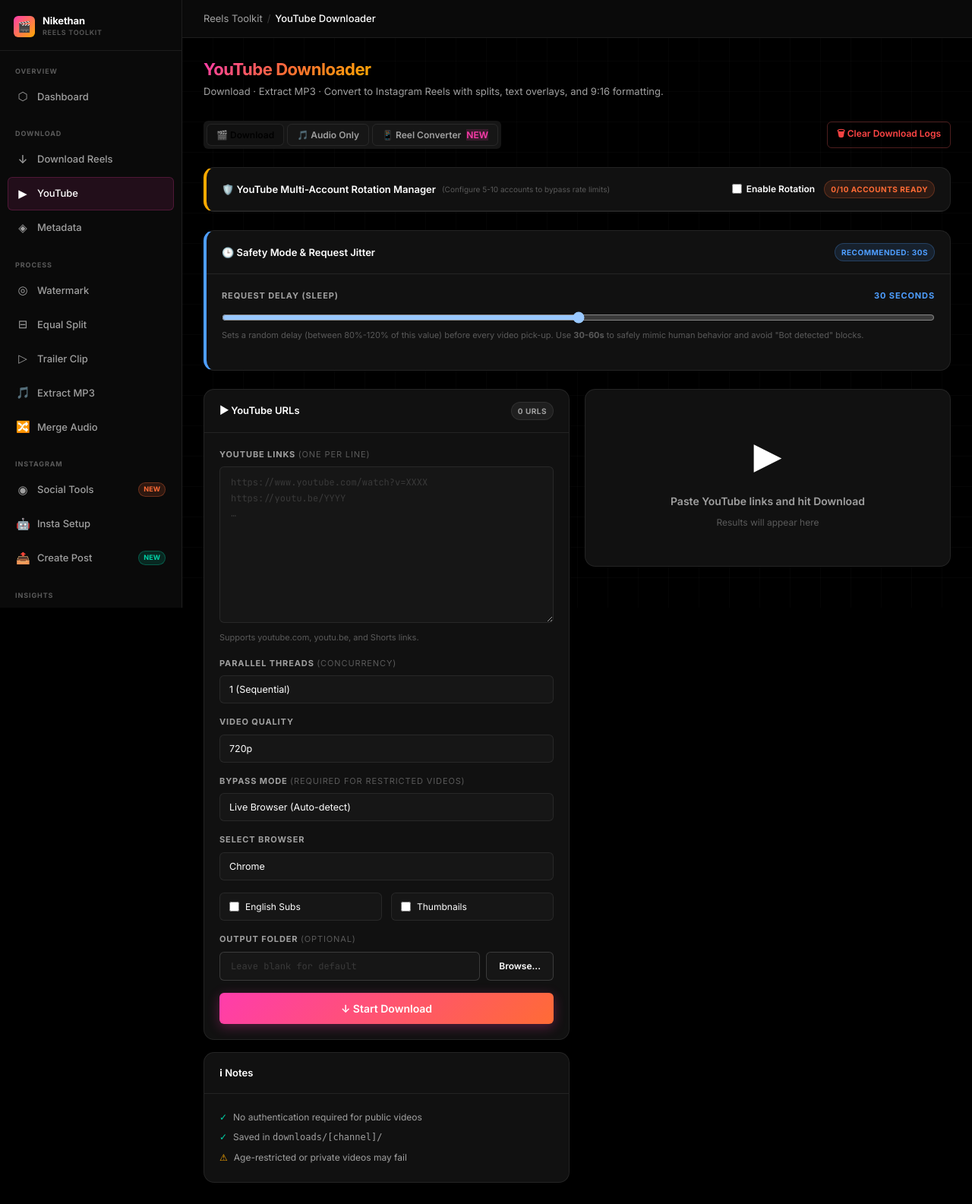
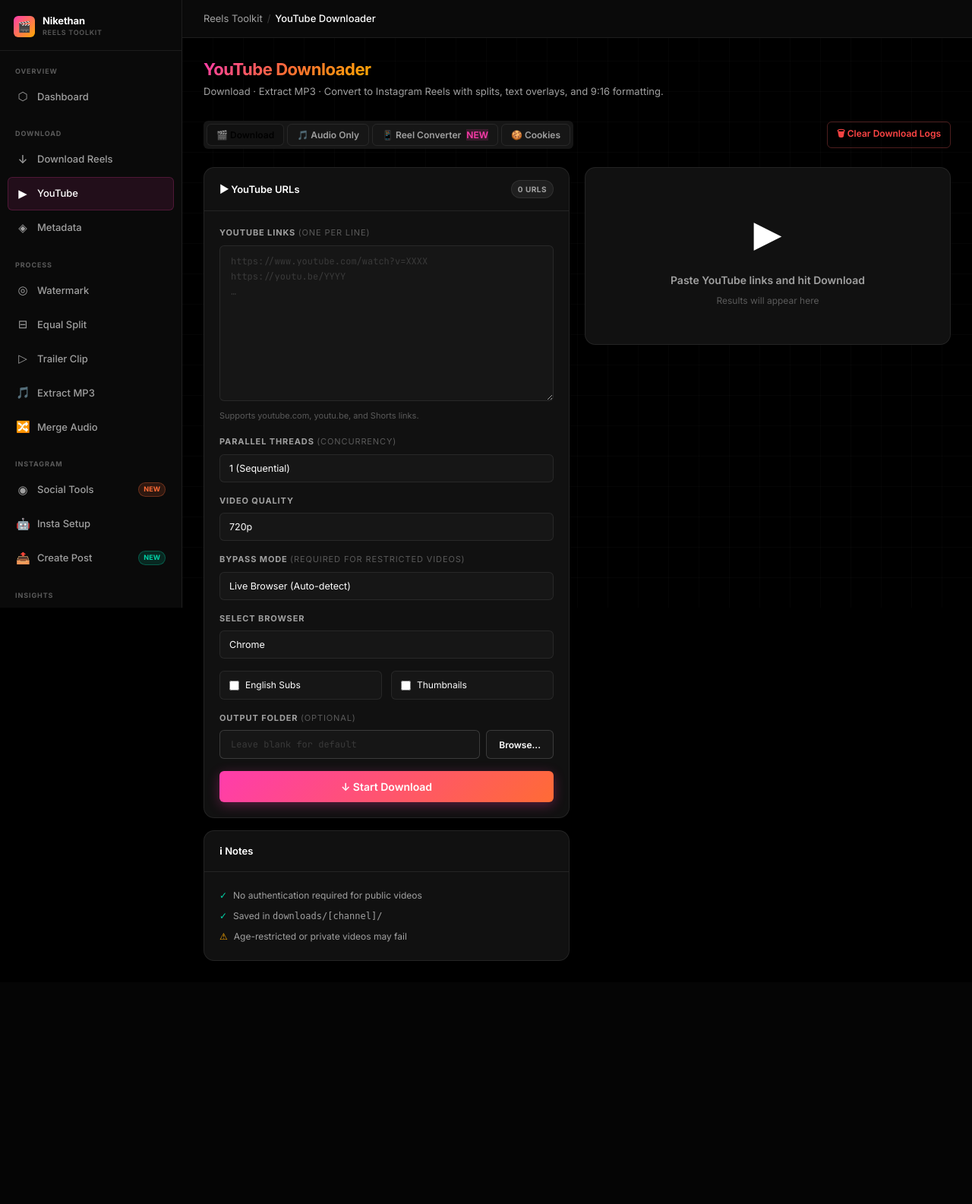
Before and after one commit to kingniranjan123/xtools-mini, a Flask app: page /youtube in a window 1280 px wide. Shown: the whole page at 76% size. After the commit the page ends 1265 px from the top, so only its background shows below. Run offline with Flask 3, Linux system fonts and the light colour scheme; the visitor is signed in with stand-in values (Sample User, id 1); data comes from the database, SQL or seed files in the repository; data that the repository does not hold is empty; some libraries are stand-ins or nearby versions.

Commit message:
refactor: Cookies tab consolidation and cookie deletion fixes

```diff
--- a/app.py
+++ b/app.py
@@ -2140,7 +2140,18 @@
     '''
     row = db.execute(query, (two_hours_ago,)).fetchone()
     db.close()
-    return dict(row) if row else None
+    if not row:
+        return None
+    acc = dict(row)
+    # Guard: cookie file must actually exist on disk
+    if not acc.get('cookie_path') or not os.path.isfile(acc['cookie_path']):
+        # Mark as expired so it's skipped next time
+        db2 = sqlite3.connect(DB_PATH)
+        db2.execute("UPDATE youtube_accounts SET status='expired', cookie_path=NULL WHERE id=?", (acc['id'],))
+        db2.commit()
+        db2.close()
+        return None
+    return acc
 
 def _update_yt_account_usage(acc_id, success=True, error_msg=""):
     """Update usage count or flag rate limits."""
@@ -2237,7 +2248,8 @@
     row = db.execute('SELECT cookie_path FROM youtube_accounts WHERE id=?', (acc_id,)).fetchone()
     if row and row['cookie_path'] and os.path.isfile(row['cookie_path']):
         os.remove(row['cookie_path'])
-    db.execute('UPDATE youtube_accounts SET cookie_path=NULL, status="ok", first_error_at=NULL WHERE id=?', (acc_id,))
+    # Mark as expired — do NOT reset to 'ok' since cookies are gone
+    db.execute("UPDATE youtube_accounts SET cookie_path=NULL, status='expired', first_error_at=NULL WHERE id=?", (acc_id,))
     db.commit()
     return jsonify({'ok': True})
 
--- a/templates/youtube.html
+++ b/templates/youtube.html
@@ -17,16 +17,57 @@
       📱 Reel Converter
       <span class="nav-badge" style="background:rgba(255,60,172,.15);color:#ff3cac;border-color:rgba(255,60,172,.3);">NEW</span>
     </button>
+    <button class="btn btn-sm btn-ghost" id="ytab-cookies-btn" onclick="switchYTab('cookies')">🍪 Cookies</button>
   </div>
   <button class="btn btn-sm btn-ghost" style="color:var(--accent-red); border:1px solid rgba(255,100,100,0.3);" onclick="clearYTLogs()">🗑 Clear Download Logs</button>
 </div>
 
- <!-- ════════ YouTube Multi-Account Rotation Manager ════════ -->
- <div class="card" style="margin-bottom:24px; border-left:4px solid var(--accent-gold);">
-   <div class="card-header" style="cursor:pointer;" onclick="toggleDocs('yt-rotation-mgr')">
-     <div class="card-title" style="display:flex;align-items:center;gap:8px;">
-       🛡️ YouTube Multi-Account Rotation Manager
-       <span style="font-size:10px;font-weight:400;color:var(--text-muted);">(Configure 5-10 accounts to bypass rate limits)</span>
+ <!-- ════════ TAB 4: COOKIES ════════ -->
+ <div id="ytab-cookies" style="display:none;">
+
+   <!-- Global Cookie Upload -->
+   <div class="card" style="margin-bottom:24px; border-left:4px solid var(--accent-green);">
+     <div class="card-header">
+       <div class="card-title">🌐 Global Cookie File <span style="font-size:10px;font-weight:400;color:var(--text-muted);">(Used by all YouTube operations)</span></div>
+       <div style="display:flex;align-items:center;gap:10px;">
+         <span id="cookie-status-badge" class="badge badge-gray">Not Uploaded</span>
+         <button id="btn-clear-cookies" class="btn btn-ghost btn-sm" style="color:var(--accent-red);display:none;" onclick="clearCookies()">🗑 Clear</button>
+       </div>
+     </div>
+     <div class="card-body">
+       <div class="form-hint" style="margin-bottom:14px;">Upload a single <code>cookies.txt</code> to authenticate <b>all</b> YouTube downloads, reel conversions, and audio exports — no per-tab settings needed.</div>
+       <div style="display:flex;gap:10px;align-items:center;flex-wrap:wrap;">
+         <input type="file" id="global-cookie-file" accept=".txt" style="display:none;" onchange="handleCookieUpload(this)">
+         <button class="btn btn-secondary" onclick="document.getElementById('global-cookie-file').click()">📁 Upload cookies.txt</button>
+         <div class="form-hint" style="margin:0;">Export from YouTube while logged in using <b>"Get cookies.txt LOCALLY"</b> browser extension.</div>
+       </div>
+     </div>
+   </div>
+
+   <!-- Safety Mode -->
+   <div class="card" style="margin-bottom:24px; border-left:4px solid var(--accent-blue);">
+     <div class="card-header">
+       <div class="card-title">🕒 Safety Mode &amp; Request Jitter</div>
+       <div class="badge badge-blue">Recommended: 30s</div>
+     </div>
+     <div class="card-body">
+       <div class="form-group">
+         <label class="form-label" style="display:flex; justify-content:space-between;">
+           <span>Request Delay (Sleep)</span>
+           <span id="delay-val" style="color:var(--accent-blue); font-weight:bold;">30 seconds</span>
+         </label>
+         <input type="range" class="form-input" id="yt-delay" min="0" max="60" step="1" value="30"
+                style="padding:0; height:8px;" oninput="updateDelayDisplay(this.value)">
+         <div class="form-hint">Sets a random delay (80%–120% of value) before each video. Use <b>30–60s</b> to avoid bot detection.</div>
+       </div>
+     </div>
+   </div>
+
+   <!-- Rotation Manager -->
+   <div class="card" style="margin-bottom:24px; border-left:4px solid var(--accent-gold);">
+     <div class="card-header" style="cursor:pointer;" onclick="toggleDocs('yt-rotation-mgr')">
+       <div class="card-title" style="display:flex;align-items:center;gap:8px;">
+         🛡️ Multi-Account Rotation
      </div>
      <div style="display:flex;gap:12px;align-items:center;">
        <label style="display:flex;align-items:center;gap:6px;font-size:12px;font-weight:600;cursor:pointer;">
@@ -56,7 +97,10 @@
    </div>
  </div>
 
- <!-- YouTube Account Edit Modal -->
+
+ </div><!-- /ytab-cookies -->
+
+ <!-- YouTube Account Edit Modal (fixed overlay — outside all tabs) -->
  <div id="yt-acc-modal" style="display:none; position:fixed; inset:0; z-index:9999; background:rgba(0,0,0,0.75); align-items:center; justify-content:center; backdrop-filter:blur(4px);">
     <div class="card" style="width:100%; max-width:500px; margin:20px;">
       <div class="card-header">
@@ -86,27 +130,7 @@
     </div>
  </div>
 
- <!-- ════════ Safety & Rate Limit Settings ════════ -->
- <div class="card" style="margin-bottom:24px; border-left:4px solid var(--accent-blue);">
-   <div class="card-header">
-     <div class="card-title">🕒 Safety Mode & Request Jitter</div>
-     <div class="badge badge-blue">Recommended: 30s</div>
-   </div>
-   <div class="card-body">
-     <div class="form-group">
-       <label class="form-label" style="display:flex; justify-content:space-between;">
-         <span>Request Delay (Sleep)</span>
-         <span id="delay-val" style="color:var(--accent-blue); font-weight:bold;">30 seconds</span>
-       </label>
-       <input type="range" class="form-input" id="yt-delay" min="0" max="60" step="1" value="30"
-              style="padding:0; height:8px;" oninput="updateDelayDisplay(this.value)">
-       <div class="form-hint">
-         Sets a random delay (between 80%-120% of this value) before every video pick-up.
-         Use <b>30-60s</b> to safely mimic human behavior and avoid "Bot detected" blocks.
-       </div>
-     </div>
-   </div>
- </div>
+
 
 <!-- ═══════════════════════════════════
      TAB 1: VIDEO DOWNLOAD
@@ -244,28 +268,13 @@
           <textarea class="form-textarea mono" id="yt-audio-urls" rows="7" placeholder="https://www.youtube.com/watch?v=XXXX&#10;…"></textarea>
         </div>
         <div class="form-group">
-          <label class="form-label">Bypass Mode</label>
-          <select class="form-select" id="yta-cookie-mode" onchange="toggleBrowserSelector('yta')">
-            <option value="browser">Live Browser</option>
-            <option value="file">Static Cookie File</option>
-            <option value="none" selected>None</option>
-          </select>
-        </div>
-        <div class="form-group" id="yta-browser-wrap" style="display:none;">
-          <label class="form-label">Select Browser</label>
-          <select class="form-select" id="yta-browser">
-            <option value="chrome" selected>Chrome</option>
-            <option value="edge">Edge</option>
-            <option value="firefox">Firefox</option>
-          </select>
-        </div>
-        <div class="form-group">
           <label class="form-label">Output Folder (optional)</label>
           <div style="display:flex;gap:8px;">
             <input class="form-input mono" id="yt-audio-dir" type="text" placeholder="Leave blank for default" value="{{ settings.get('dir_yt', '') }}" onchange="saveDefaultDir('dir_yt', this.value)">
             <button class="btn btn-secondary btn-sm" onclick="browseFolder('yt-audio-dir', 'dir_yt')" style="white-space:nowrap;padding:8px 16px;">Browse...</button>
           </div>
         </div>
+        <div class="form-hint" style="margin-bottom:12px;">🍪 Using global cookie from <b>Cookies</b> tab. <a href="#" onclick="switchYTab('cookies'); return false;" style="color:var(--accent);">Manage cookies →</a></div>
         <button class="btn btn-primary btn-full btn-lg" id="yt-audio-btn" onclick="startYTAudio()">🎵 Extract MP3</button>
       </div>
     </div>
@@ -326,22 +335,7 @@
               <option value="best">Best available</option>
             </select>
           </div>
-          <div class="form-group">
-            <label class="form-label">Bypass Mode</label>
-            <select class="form-select" id="reel-cookie-mode" onchange="toggleBrowserSelector('reel')">
-              <option value="browser">Live Browser</option>
-              <option value="file">Static Cookie File</option>
-              <option value="none" selected>None</option>
-            </select>
-          </div>
-          <div class="form-group" id="reel-browser-wrap" style="display:none;">
-            <label class="form-label">Select Browser</label>
-            <select class="form-select" id="reel-browser">
-              <option value="chrome" selected>Chrome</option>
-              <option value="edge">Edge</option>
-              <option value="firefox">Firefox</option>
-            </select>
-          </div>
+          <div class="form-hint">🍪 Using global cookie from <b>Cookies</b> tab. <a href="#" onclick="switchYTab('cookies'); return false;" style="color:var(--accent);">Manage cookies →</a></div>
         </div>
 
         <!-- Local source -->
@@ -768,11 +762,12 @@
 
 // ── Tab switch ────────────────────────────────────────────────
 function switchYTab(t) {
-  ['dl','audio','reel'].forEach(id => {
+  ['dl','audio','reel','cookies'].forEach(id => {
     const el = document.getElementById('ytab-'+id); if(el) el.style.display = id===t?'block':'none';
     const b  = document.getElementById('ytab-'+id+'-btn');
     if(b){ b.classList.toggle('active',id===t); b.style.background=id===t?'var(--bg-card)':'transparent'; b.style.border=id===t?'1px solid var(--border)':'none'; }
   });
+  if(t === 'cookies') loadYTAccounts();
 }
 function setReelSource(s) {
   _reelSource = s;
@@ -920,8 +915,7 @@
       yt_urls: urls,
       source: 'youtube',
       output_dir: outDir,
-      browser: document.getElementById('yta-browser').value,
-      cookie_mode: document.getElementById('yta-cookie-mode').value,
+      cookie_mode: 'file',
       request_delay: parseFloat(document.getElementById('yt-delay').value),
       use_rotation: _ytRotationActive
   };
@@ -982,8 +976,7 @@
                   overlay_image_zoom: overlayZoomPct / 100.0,
                   overlay_image_comp_pct: overlayCompPct,
                   delete_source: deleteSource,
-                  browser: document.getElementById('reel-browser')?.value,
-                  cookie_mode: document.getElementById('reel-cookie-mode')?.value,
+                  cookie_mode: 'file',
                   request_delay: parseFloat(document.getElementById('yt-delay').value),
                   use_rotation: _ytRotationActive};
 
@@ -1116,26 +1109,18 @@
 document.addEventListener('DOMContentLoaded', () => {
    checkCookieStatus();
 
-   // Restore delay
+   // Restore delay (element is inside Cookies tab but still in DOM — safe to set value)
    const savedDelay = localStorage.getItem('yt-delay');
    if(savedDelay){
-      document.getElementById('yt-delay').value = savedDelay;
-      updateDelayDisplay(savedDelay);
+      const delayEl = document.getElementById('yt-delay');
+      if(delayEl) { delayEl.value = savedDelay; updateDelayDisplay(savedDelay); }
    }
 
-   // Restore selections
-   ['yt','yta','reel'].forEach(p => {
-      const mode = localStorage.getItem(p+'-cookie-mode');
-      const br   = localStorage.getItem(p+'-browser');
-      if(mode) {
-         const el = document.getElementById(p+'-cookie-mode');
-         if(el) { el.value = mode; toggleBrowserSelector(p); }
-      }
-      if(br) {
-         const el = document.getElementById(p+'-browser');
-         if(el) el.value = br;
-      }
-   });
+   // Restore browser selector for Download tab only (audio/reel bypass dropdowns removed)
+   const ytMode = localStorage.getItem('yt-cookie-mode');
+   const ytBr   = localStorage.getItem('yt-browser');
+   if(ytMode){ const el=document.getElementById('yt-cookie-mode'); if(el){ el.value=ytMode; toggleBrowserSelector('yt'); } }
+   if(ytBr)  { const el=document.getElementById('yt-browser');      if(el) el.value=ytBr; }
 });
 </script>
 {% endblock %}
```
